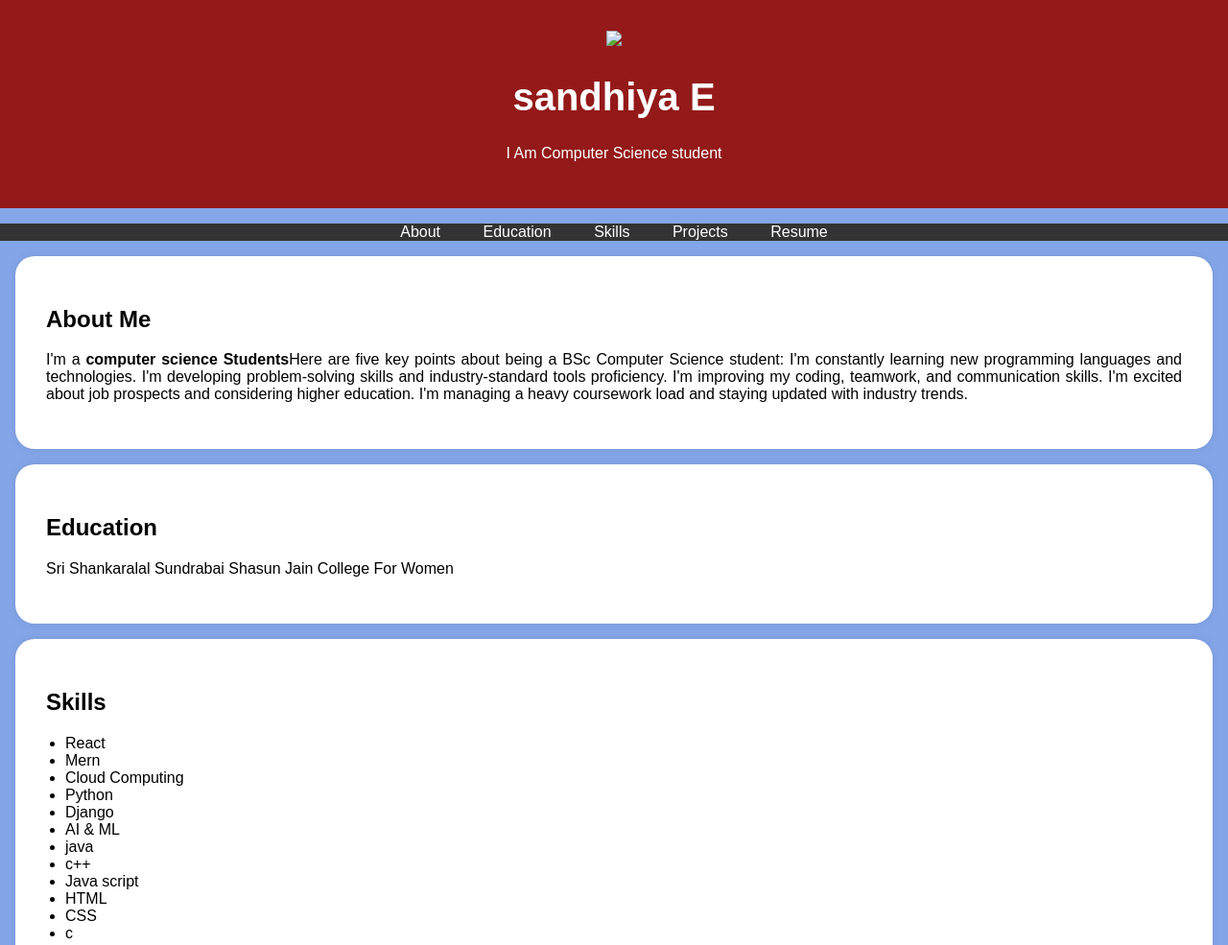
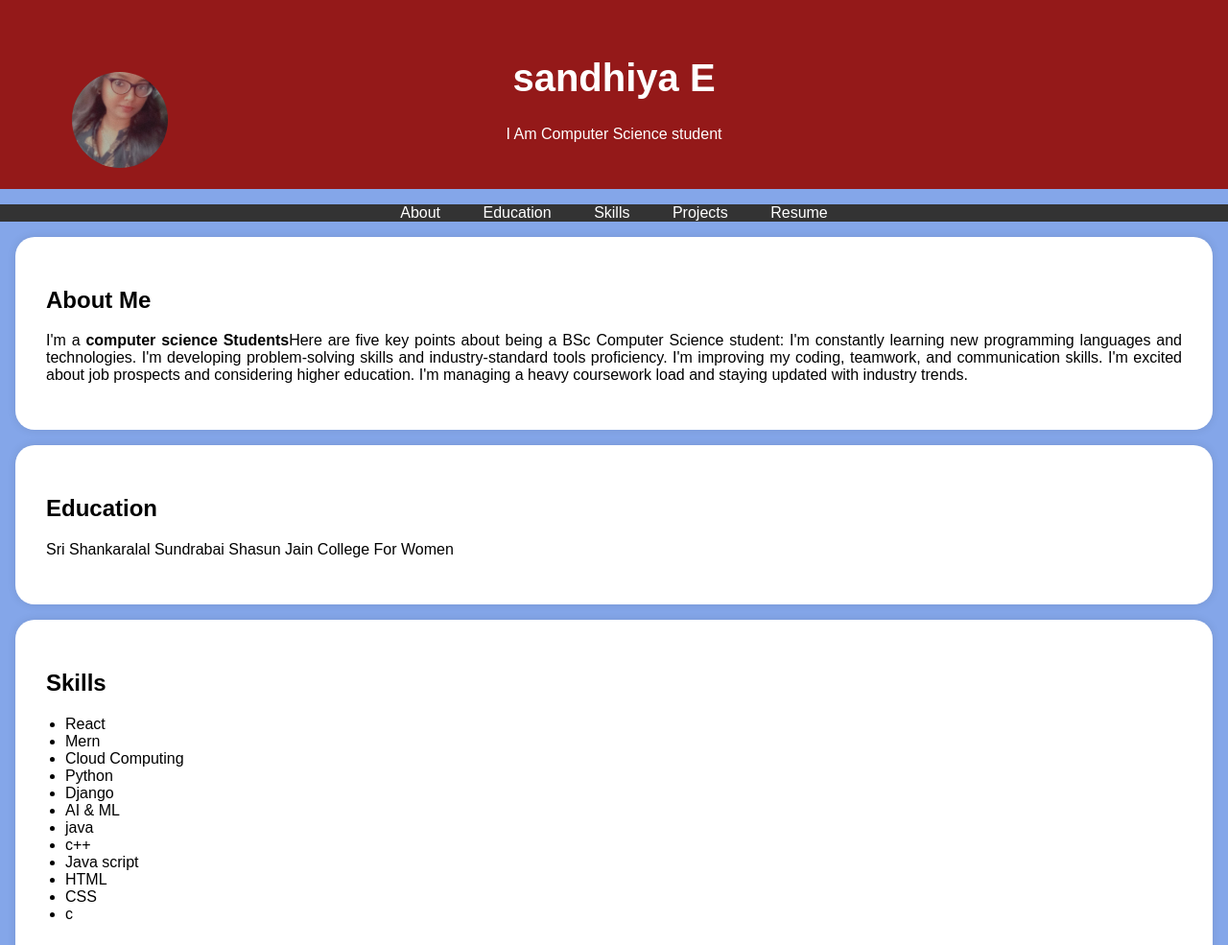
Before and after one commit to sandsandhiya/digital-portfolio, a plain HTML site: page index.html in a window 1280 px wide. Shown: the top 985 px of the page at 96% size. Drawn offline with Linux system fonts and the light colour scheme.

Commit message:
Update index.html

```diff
--- a/index.html
+++ b/index.html
@@ -192,7 +192,7 @@
 
             <!-- Add your profile picture here -->
 
-            <img src= alt="Snapchat-195959933.jpg"class="profile-picture">
+            <img src= "Snapchat-195959933.jpg" alt="Snapchat-195959933.jpg" class="profile-picture">
 
             <h1>sandhiya E</h1>
 
```
